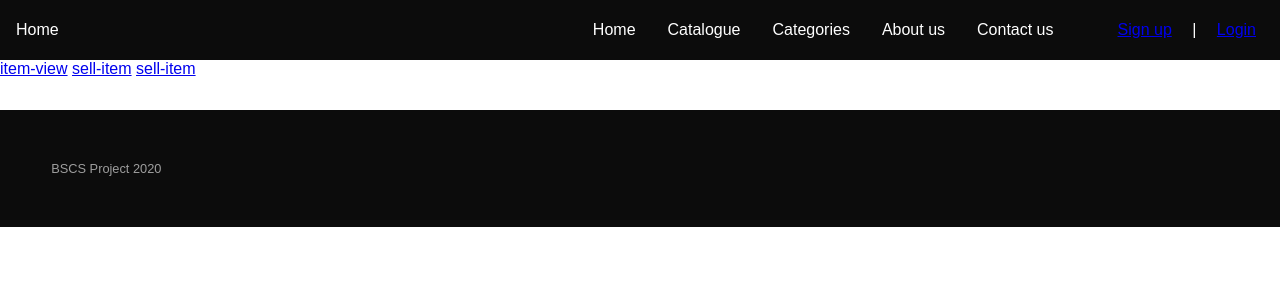
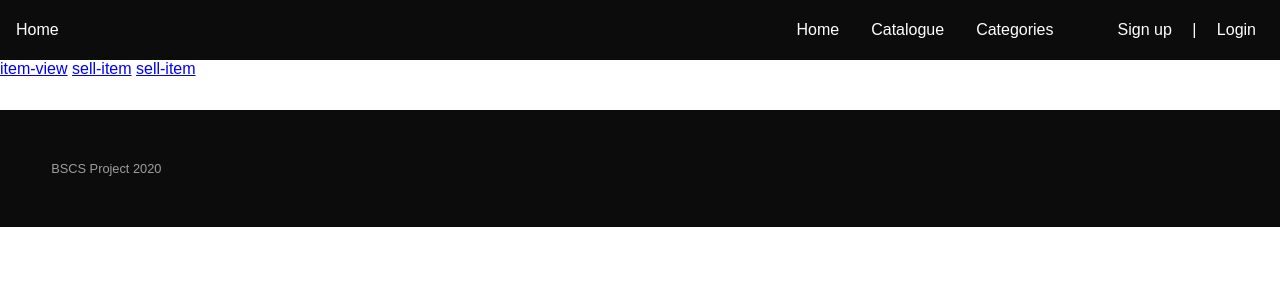
Before and after one commit to AE0L/rental-system, a PHP site: page /index.php in a window 1280 px wide. Shown: the top 300 px of the page. Run offline with PHP 8.4, Linux system fonts and the light colour scheme; some libraries are stand-ins or nearby versions.

Commit message:
update nav-bar

```diff
--- a/css/hamburger.css
+++ b/css/hamburger.css
@@ -95,6 +95,11 @@
     margin: 0 1em;
 }
 
+.right-nav-cont a {
+    color: white;
+    text-decoration: none;
+}
+
 
 @media only screen and (min-width: 920px) {
     .nav-bar {
--- a/partials/navbar.php
+++ b/partials/navbar.php
@@ -30,8 +30,6 @@
             <li><a href="/pages/homepage">Home</a></li>
             <li><a href="/pages/catalogue">Catalogue</a></li>
             <li><a href="">Categories</a></li>
-            <li><a href="">About us</a></li>
-            <li><a href="">Contact us</a></li>
         </ul>
     </div>
 
```
